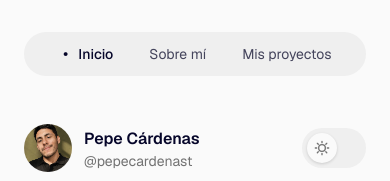
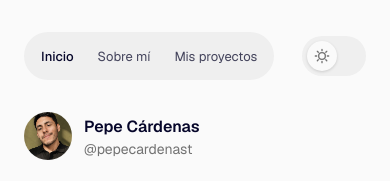
Before and after one commit to pepecardenazt-cloud/portfolio, a website with bundled scripts: page index.html in a window 390 px wide. Shown: the top 181 px of the page. Built offline with nearby package versions, Linux system fonts and the light colour scheme; no server answers.

Commit message:
Add files via upload

```diff
--- a/css/style.css
+++ b/css/style.css
@@ -137,23 +137,23 @@ header.site-header {
   }
 
   header.site-header {
-    display: flex;
-    justify-content: center;
-    align-items: center;
-    position: relative;
-    padding-top: 32px;
-    padding-bottom: 16px;
-    margin-bottom: 32px;
+    display: flex !important;
+    justify-content: space-between !important;
+    align-items: center !important;
+    position: relative !important;
+    padding-top: 32px !important;
+    padding-bottom: 0 !important;
+    margin-bottom: 32px !important;
+    width: 100% !important;
+    box-sizing: border-box !important;
   }
 
   .header-actions {
-    position: absolute;
-    right: var(--size-24);
-    top: 50%;
-    transform: translateY(-50%);
-    display: flex;
-    align-items: center;
-    gap: var(--size-16);
+    position: static !important;
+    transform: none !important;
+    display: flex !important;
+    align-items: center !important;
+    gap: 0 !important;
   }
 
   .header-wrapper.reveal {
@@ -177,12 +177,6 @@ header.site-header {
 
   .profile-info {
     gap: 2px;
-  }
-
-  .hero-profile #btn-theme-toggle {
-    margin-left: auto;
-    margin-right: 0;
-    position: relative;
   }
 
   .tech-tags-container {
@@ -198,17 +192,15 @@ header.site-header {
     transition: background-color 0.3s ease, border-color 0.3s ease, box-shadow 0.3s ease;
     display: flex;
     align-items: center;
-    max-width: calc(100% - 80px);
-    box-sizing: border-box;
+    max-width: calc(100% - 88px) !important; /* 64px width + 24px gap */
+    height: 48px !important;
+    padding: 4px 8px !important;
+    box-sizing: border-box !important;
   }
 
   body.dark-mode header.site-header nav {
     background-color: var(--color-grey-3);
     border-color: var(--color-grey-2);
-  }
-
-  body:has(.hero-profile) header.site-header nav {
-    max-width: 100%;
   }
 
   /* Scrolled states for the nav container on mobile */
@@ -237,9 +229,11 @@ header.site-header {
     backdrop-filter: none !important;
     -webkit-backdrop-filter: none !important;
     -webkit-overflow-scrolling: touch;
-    padding: 4px 12px;
-    gap: 8px;
+    padding: 0 !important;
+    gap: 8px !important;
     scrollbar-width: none;
+    height: 100% !important;
+    align-items: center !important;
   }
 
   .header-wrapper.scrolled .nav-pill {
@@ -263,9 +257,13 @@ header.site-header {
   }
 
   .nav-pill a {
-    padding: 8px 14px;
-    font-size: 13px;
-    white-space: nowrap;
+    padding: 8px 8px !important;
+    font-size: 13px !important;
+    white-space: nowrap !important;
+    height: 40px !important;
+    display: flex !important;
+    align-items: center !important;
+    box-sizing: border-box !important;
   }
 
   .project-card-info {
@@ -322,14 +320,6 @@ body.dark-mode .nav-pill {
 .nav-pill li.active a {
   font-weight: var(--font-weight-medium);
   color: var(--color-primary);
-  gap: 10px;
-}
-
-.nav-pill li.active a::before {
-  content: "•";
-  color: var(--color-primary);
-  font-size: 16px;
-  line-height: 1;
 }
 
 /* Header Right Actions */
--- a/js/theme.js
+++ b/js/theme.js
@@ -22,32 +22,7 @@ document.addEventListener('DOMContentLoaded', () => {
     });
   }
 
-  // Move theme toggle dynamically on mobile on home page (has hero-profile)
-  const heroProfile = document.querySelector('.hero-profile');
-  if (heroProfile && themeToggleBtn) {
-    const handleViewportChange = (e) => {
-      if (e.matches) {
-        // Mobile: move toggle button inside hero-profile
-        if (!heroProfile.contains(themeToggleBtn)) {
-          heroProfile.appendChild(themeToggleBtn);
-        }
-      } else {
-        // Desktop: move toggle button back to header-actions
-        const headerActions = document.querySelector('.header-actions');
-        if (headerActions && !headerActions.contains(themeToggleBtn)) {
-          headerActions.appendChild(themeToggleBtn);
-        }
-      }
-    };
 
-    const mediaQuery = window.matchMedia('(max-width: 768px)');
-    try {
-      mediaQuery.addEventListener('change', handleViewportChange);
-    } catch (err) {
-      mediaQuery.addListener(handleViewportChange);
-    }
-    handleViewportChange(mediaQuery); // Run once initially
-  }
 
   // Scroll detection for sticky header shadow
   const headerWrapper = document.querySelector('.header-wrapper');
```
